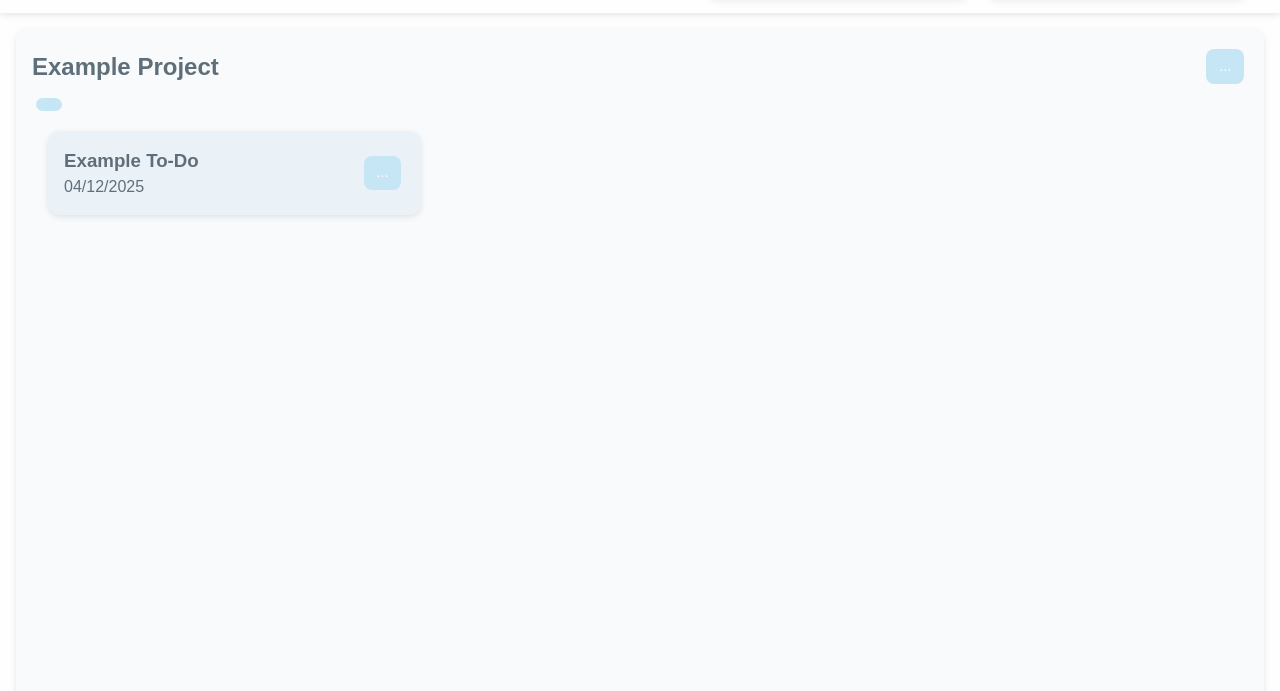
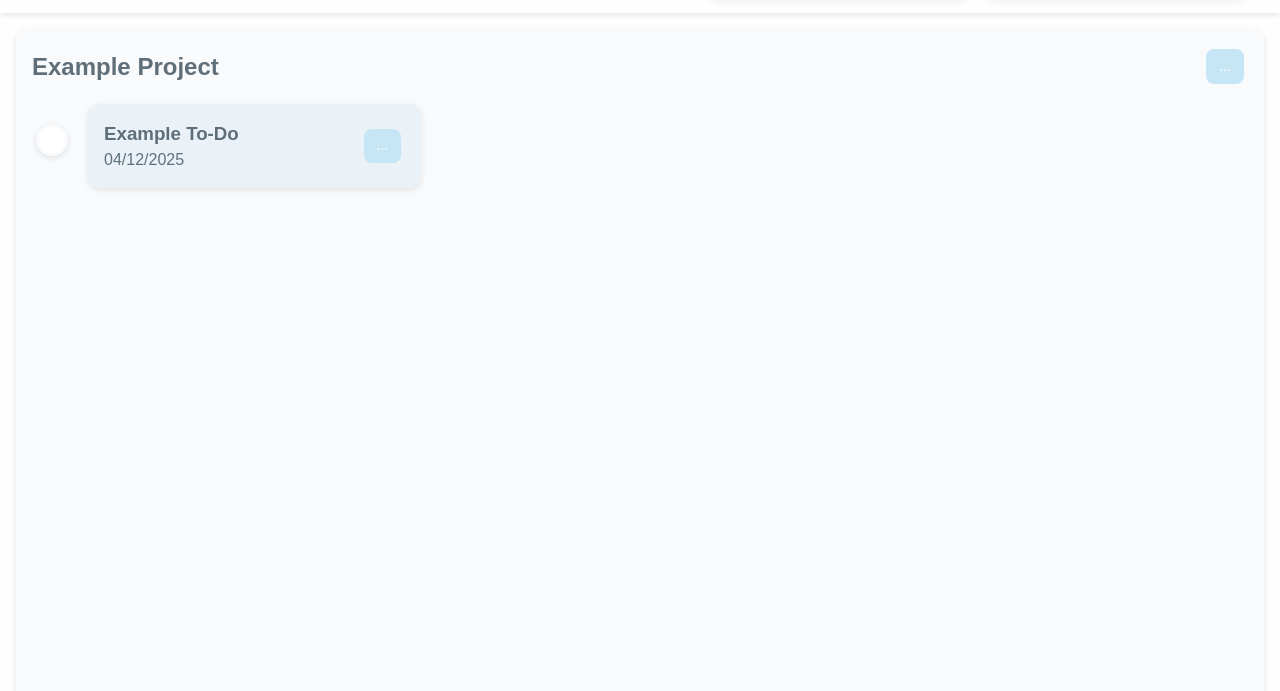
Before and after one commit to HugsyMal0n3/todo, a website built with webpack: page src/index.html in a window 1280 px wide. Shown: the part 109-800 px from the top of the page. Built offline with nearby package versions, Linux system fonts and the light colour scheme.

Commit message:
Feat: improve css style of complete button

```diff
--- a/src/styles.css
+++ b/src/styles.css
@@ -97,6 +97,28 @@ button:hover {
   background-color: var(--pastel-navy-mist);
 }
 
+article {
+  display: grid;
+  grid-template-columns: auto 1fr;
+  justify-content: center;
+  height: fit-content;
+}
+
+.complete {
+  border-radius: 50%;
+  height: 2rem;
+  width: 2rem;
+  position: relative;
+  top: 2rem;
+  background-color: white;
+  border: solid 0.2rem var(--baby-blue);
+  box-shadow: var(--box-shadow);
+}
+
+.complete:hover {
+  background-color: var(--light-steel-blue);
+}
+
 .project > div:first-child,
 .todo > div:first-child {
   display: grid;
@@ -169,6 +191,7 @@ button:hover {
   grid-template-rows: min-content;
   grid-template-columns: repeat(3, 1fr);
   height: 100vh;
+  align-content: start;
 }
 
 .project > div {
--- a/src/todo.js
+++ b/src/todo.js
@@ -7,7 +7,7 @@ function TodoFactory (currentProject) {
   function create (values) {
     const todoArticle = document.createElement('article')
     const completeBtn = document.createElement('button')
-    completeBtn.class = 'complete'
+    completeBtn.className = 'complete'
     completeBtn.type = 'button'
     completeBtn.addEventListener('mouseup', () => {
       toggleComplete(title, todoArticle)
```
